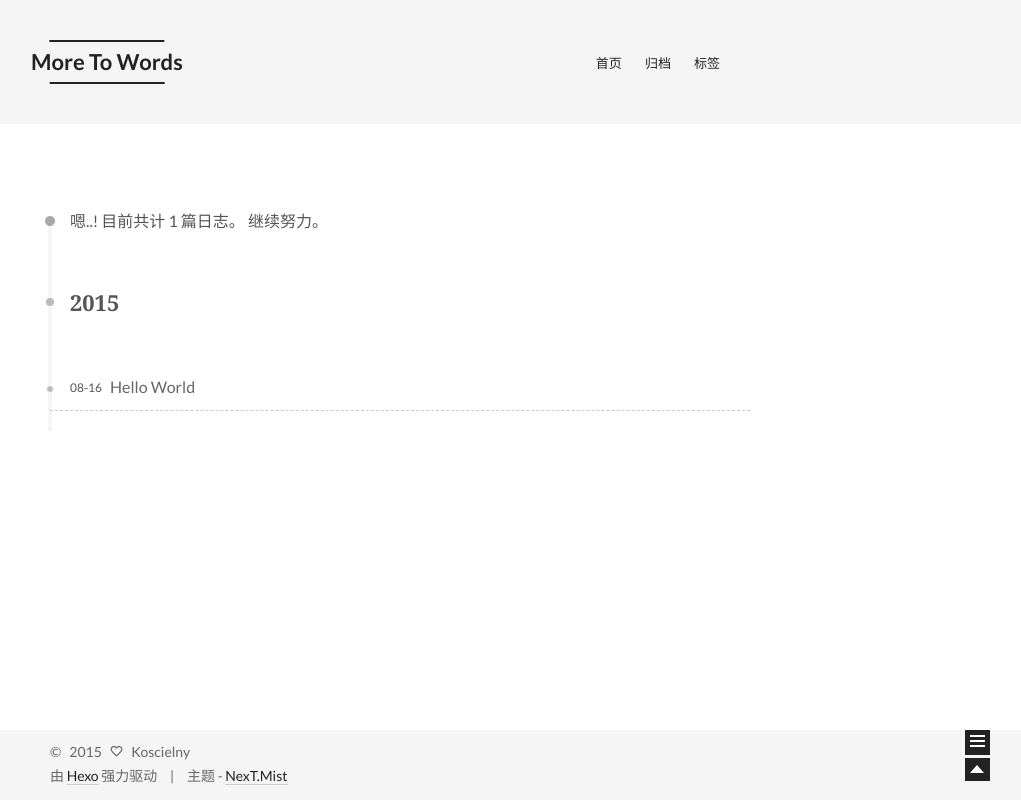
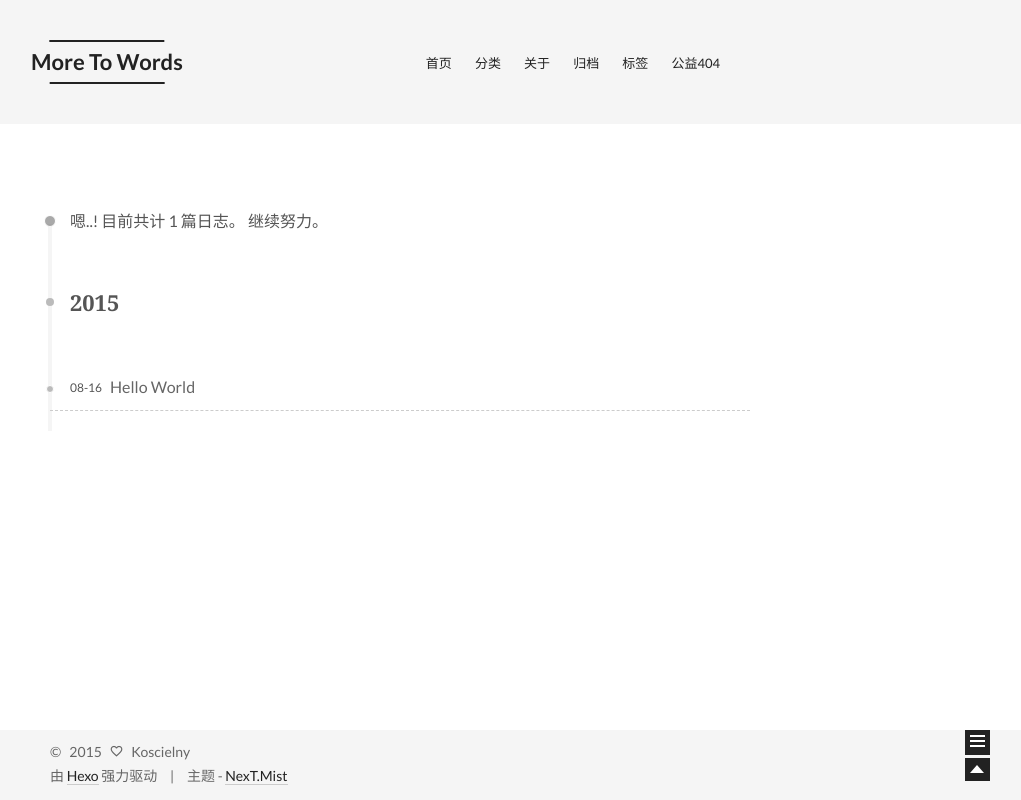
Before and after one commit to koscielny/blog, a plain HTML site: page archives/2015/08/index.html in a window 1280 px wide. Shown: the whole page, without its empty margins (240-1261 px from the left). Drawn offline with Linux system fonts and the light colour scheme.

Commit message:
Site updated: 2015-08-16 09:52:37

```diff
--- a/archives/2015/08/index.html
+++ b/archives/2015/08/index.html
@@ -113,6 +113,22 @@
         </li>
 
 
+        <li class="menu-item menu-item-categories">
+          <a href="/blog/categories" rel="section">
+            <i class="menu-item-icon icon-next-categories"></i> <br />
+            分类
+          </a>
+        </li>
+
+
+        <li class="menu-item menu-item-about">
+          <a href="/blog/about" rel="section">
+            <i class="menu-item-icon icon-next-about"></i> <br />
+            关于
+          </a>
+        </li>
+
+
         <li class="menu-item menu-item-archives">
           <a href="/blog/archives" rel="section">
             <i class="menu-item-icon icon-next-archives"></i> <br />
@@ -125,6 +141,14 @@
           <a href="/blog/tags" rel="section">
             <i class="menu-item-icon icon-next-tags"></i> <br />
             标签
+          </a>
+        </li>
+
+
+        <li class="menu-item menu-item-commonweal">
+          <a href="/blog/404.html" rel="section">
+            <i class="menu-item-icon icon-next-commonweal"></i> <br />
+            公益404
           </a>
         </li>
 
@@ -235,10 +259,10 @@
           </div>
 
           <div class="site-state-item site-state-categories">
-
+            <a href="/blog/categories">
               <span class="site-state-item-count">0</span>
               <span class="site-state-item-name">分类</span>
-
+              </a>
           </div>
 
           <div class="site-state-item site-state-tags">
--- a/css/main.css
+++ b/css/main.css
@@ -1055,7 +1055,7 @@ body {
   width: 4px;
   height: 4px;
   border-radius: 50%;
-  background: #043708;
+  background: #9fac57;
 }
 .sidebar-nav {
   margin: 0;
```
Also changed, not shown: archives/2015/index.html (+26 -2 lines), archives/index.html (+26 -2 lines), index.html (+26 -2 lines), zh-Hans/2015/hello-world.html (+26 -2 lines).
